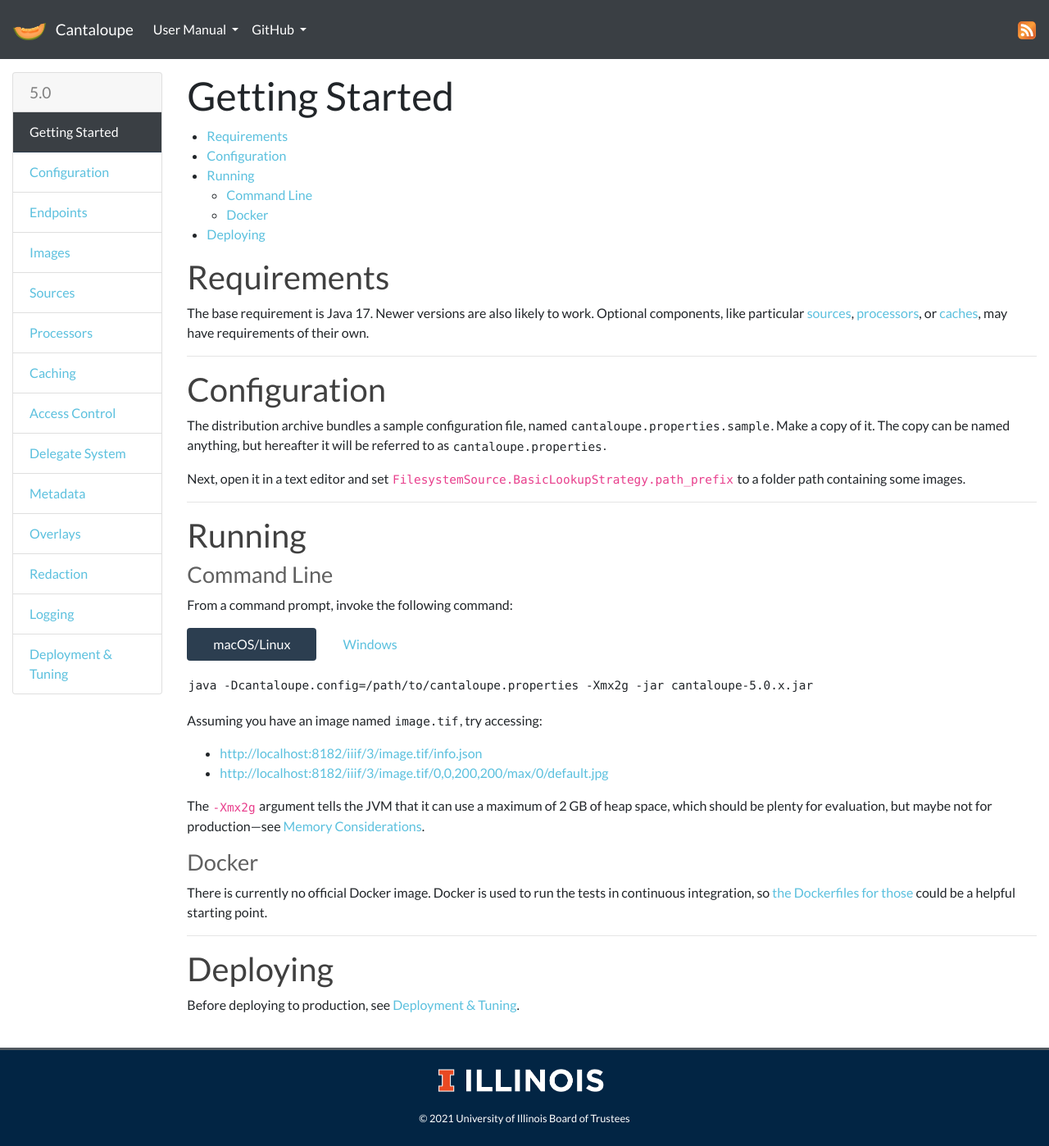
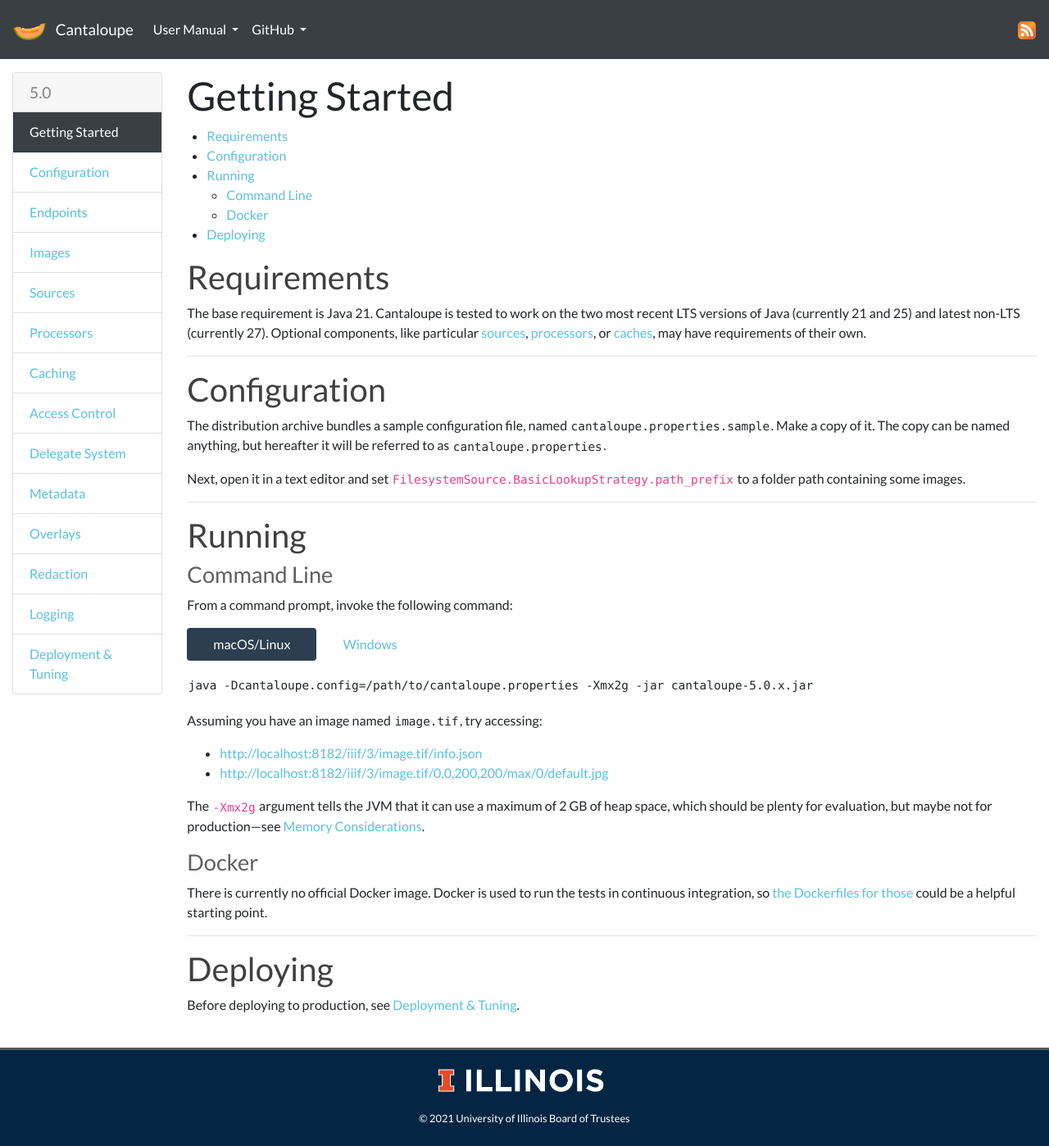
Before and after one commit to cantaloupe-project/cantaloupe-project.github.io, a Jekyll site: the page built from manual/5.0/getting-started.html, in a window 1280 px wide. Shown: the whole page at 82% size. Built offline with Jekyll 4.4.1, drawn with Linux system fonts in a browser that asks for light colours; nearby versions of some CDN libraries.

Commit message:
Updating Java version support

```diff
--- a/index.html
+++ b/index.html
@@ -118,7 +118,7 @@
 
           <a href="https://github.com/cantaloupe-project/cantaloupe/releases" class="btn btn-lg btn-success download-button"><i class="fa fa-download"></i> Download</a>
 
-          <p class="text-muted">Requires Java 17+</p>
+          <p class="text-muted">Requires Java 21+</p>
 
           <p><a class="btn btn-sm btn-dark" href="https://github.com/cantaloupe-project/cantaloupe/releases">
             <i class="fa fa-download"></i> Download an Older Version</a></p>
--- a/manual/5.0/getting-started.html
+++ b/manual/5.0/getting-started.html
@@ -19,7 +19,7 @@
 
 <h2 id="Requirements">Requirements</h2>
 
-<p>The base requirement is Java 17. Newer versions are also likely to work. Optional components, like particular <a href="sources.html">sources</a>, <a href="processors.html">processors</a>, or <a href="caching.html">caches</a>, may have requirements of their own.</p>
+<p>The base requirement is Java 21. Cantaloupe is tested to work on the two most recent LTS versions of Java (currently 21 and 25) and latest non-LTS (currently 27). Optional components, like particular <a href="sources.html">sources</a>, <a href="processors.html">processors</a>, or <a href="caching.html">caches</a>, may have requirements of their own.</p>
 
 <hr>
 
```
